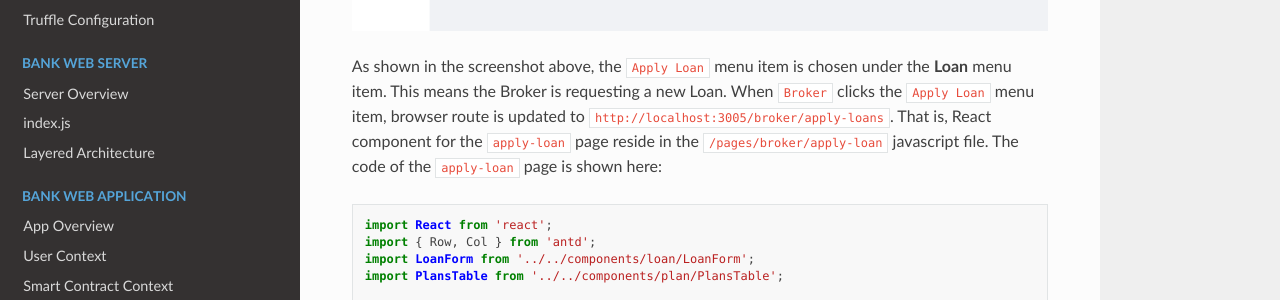
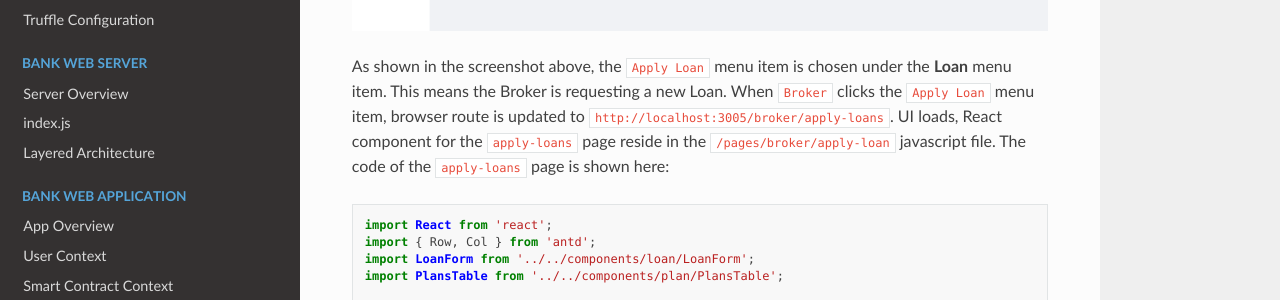
Before and after one commit to NivedithaKarthikeyan/LandregistryApp, a Sphinx documentation site: the page built from docs/source/eventFlow/saveValuesToSmartContract.rst, in a window 1280 px wide and 900 px high, scrolled down 466 px. Shown: the part 151-451 px from the top of the window. Built offline with Sphinx 7.4.7 and the Read the Docs theme 2.0.0, drawn with Linux system fonts in a browser that asks for light colours.

Commit message:
update save data blockchain docs

```diff
--- a/docs/source/eventFlow/saveValuesToSmartContract.rst
+++ b/docs/source/eventFlow/saveValuesToSmartContract.rst
@@ -9,8 +9,8 @@ As an example, we show how to save a loan request in the blockchain.
 As shown in the screenshot above, the ``Apply Loan`` menu item is chosen under the **Loan** menu item.
 This means the Broker is requesting a new Loan.
 When ``Broker`` clicks the ``Apply Loan`` menu item,  browser route is updated to ``http://localhost:3005/broker/apply-loans``.
-That is, React component for the ``apply-loan`` page reside in the ``/pages/broker/apply-loan`` javascript file.
-The code of the ``apply-loan`` page is shown here: ::
+UI loads, React component for the ``apply-loans`` page reside in the ``/pages/broker/apply-loan`` javascript file.
+The code of the ``apply-loans`` page is shown here: ::
 
     import React from 'react';
     import { Row, Col } from 'antd';
```
